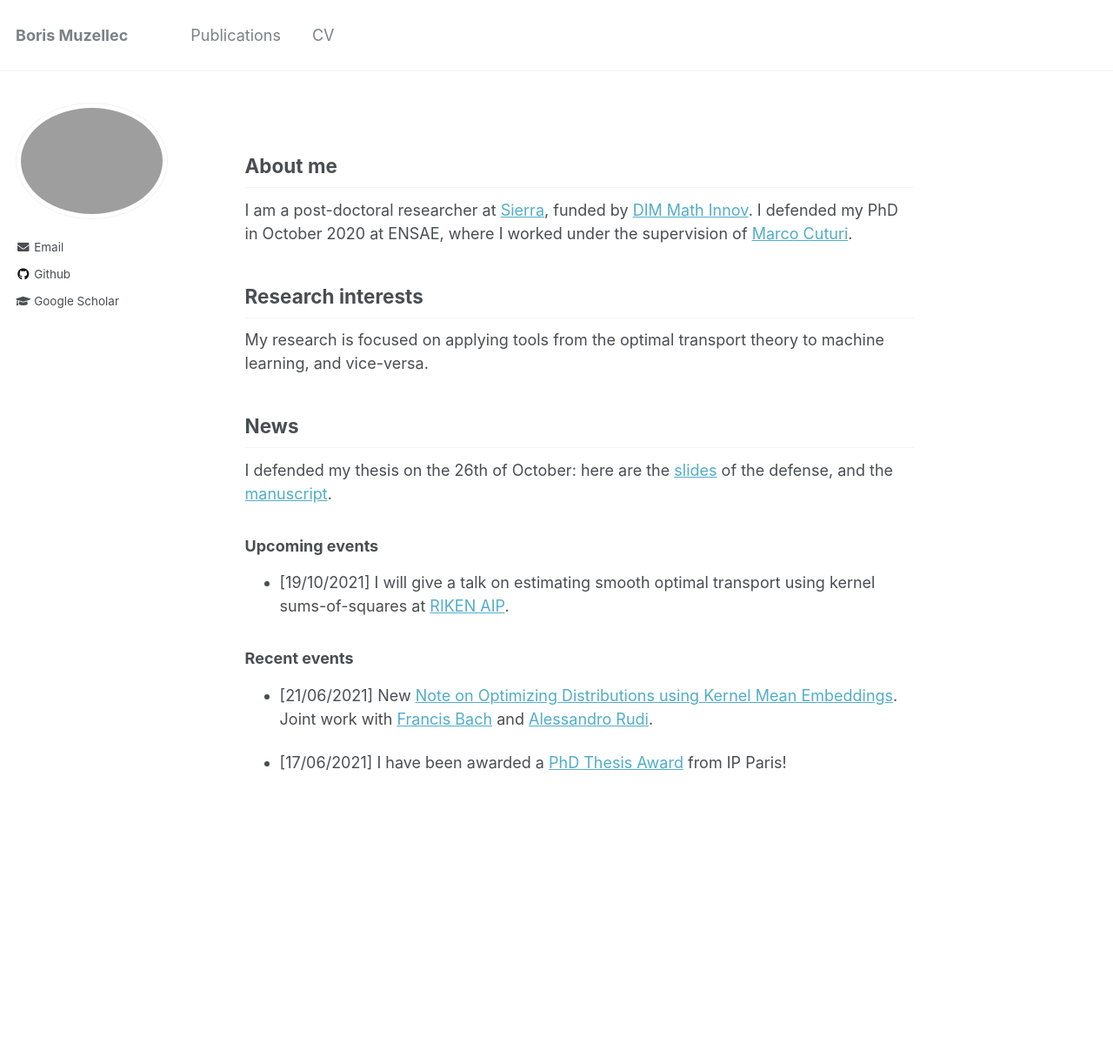
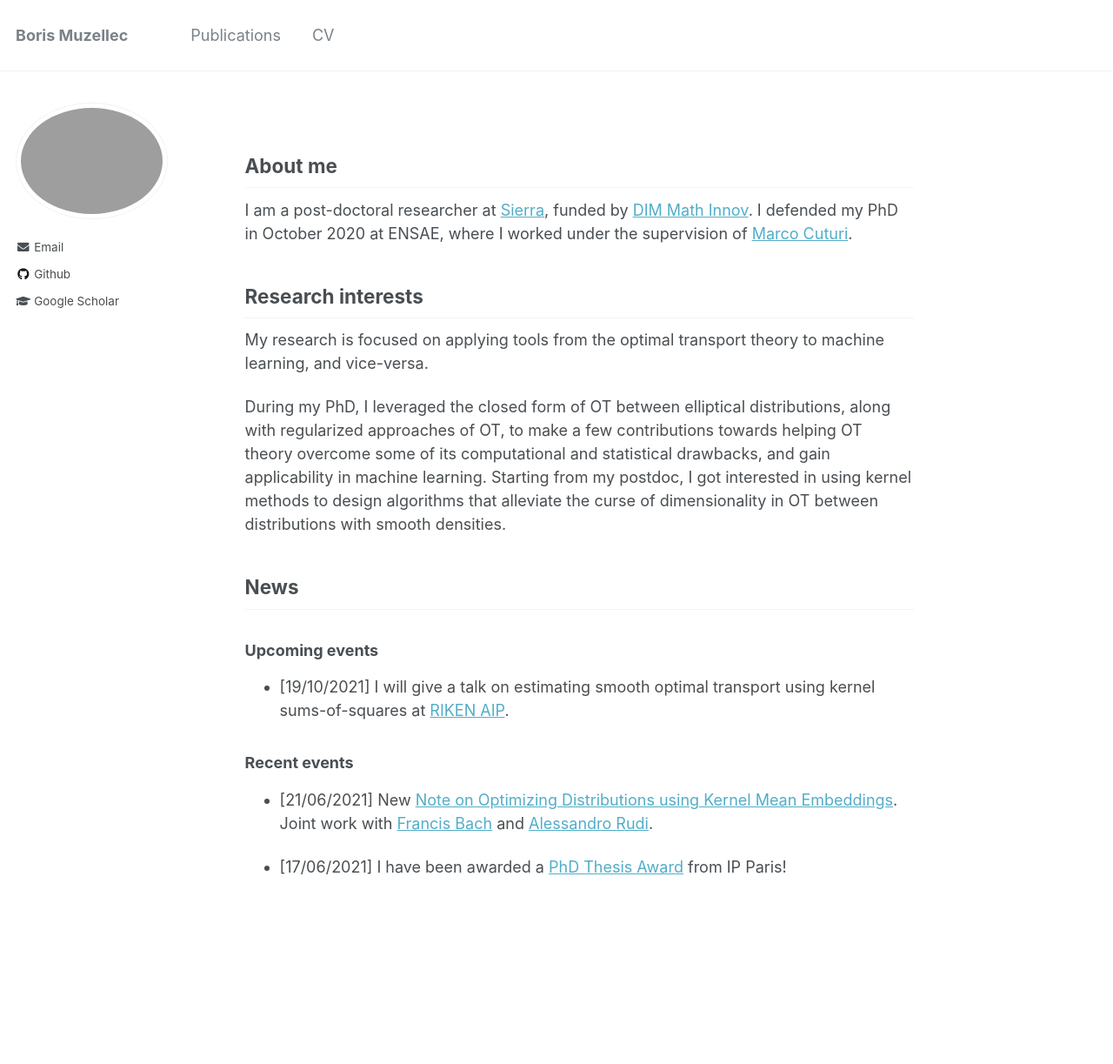
Before and after one commit to BorisMuzellec/borismuzellec.github.io, a Jekyll site: the page built from _pages/about.md, in a window 1280 px wide. Shown: the whole page at 87% size. Built offline with Jekyll 4.4.1, drawn with Linux system fonts in a browser that asks for light colours; before the commit the page ends 1103 px from its top, so only the background shows below that.

Commit message:
update research interests

```diff
--- a/_pages/about.md
+++ b/_pages/about.md
@@ -17,9 +17,9 @@ I am a post-doctoral researcher at [Sierra](https://www.di.ens.fr/sierra/), fund
 
 My research is focused on applying tools from the optimal transport theory to machine learning, and vice-versa.
 
+During my PhD, I leveraged the closed form of OT between elliptical distributions, along with regularized approaches of OT, to make a few contributions towards helping OT theory overcome some of its computational and statistical drawbacks,  and gain applicability in machine learning. Starting from my postdoc, I got interested in using kernel methods to design algorithms that alleviate the curse of dimensionality in OT between distributions with smooth densities.
+
 ## News ##
-
-I defended my thesis on the 26th of October: here are the [slides](https://borismuzellec.github.io/publications/slides_defense.pdf) of the defense, and the [manuscript](https://borismuzellec.github.io/publications/thesis_muzellec.pdf).
 
 ### Upcoming events ###
 
```
